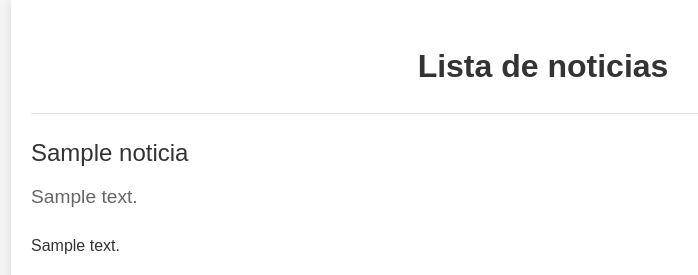
After one commit to JoseIgnacio2020/mega_proyect, a PHP site: template templates/index.html.twig in a window 1280 px wide. The commit adds this page. Shown: the top 275 px of the page, without its empty margins (97-795 px from the left). Run offline with PHP 8.4, Linux system fonts and the light colour scheme; the template is opened without the code that fills it: most values are stand-ins (such as "Sample title", 1, 10 or a date in 2020); some libraries are stand-ins or nearby versions.

Commit message:
Se suben los ultimos cambios.

```diff
--- /dev/null
+++ b/SQL/css/styles.css
@@ -0,0 +1,66 @@
+body {
+    font-family: Arial, sans-serif;
+    line-height: 1.6;
+    margin: 0;
+    padding: 0;
+    background-color: #f4f4f4;
+    color: #333;
+}
+
+.container {
+    width: 80%;
+    margin: 0 auto;
+    padding: 20px;
+    background: #fff;
+    box-shadow: 0 0 10px rgba(0, 0, 0, 0.1);
+}
+
+h1 {
+    text-align: center;
+    color: #333;
+    margin-bottom: 20px;
+}
+
+.noticia {
+    border-bottom: 1px solid #e4e4e4;
+    padding-bottom: 20px;
+    margin-bottom: 20px;
+}
+
+.noticia:last-child {
+    border-bottom: none;
+}
+
+.title {
+    font-size: 1.5em;
+    color: #333;
+    margin-bottom: 10px;
+}
+
+.description {
+    font-size: 1.2em;
+    color: #666;
+    margin-bottom: 20px;
+}
+
+.content {
+    font-size: 1em;
+    color: #333;
+    margin-bottom: 20px;
+}
+
+.video-container {
+    text-align: center;
+    margin-bottom: 20px;
+}
+
+.video-container iframe {
+    max-width: 100%;
+    height: auto;
+}
+
+hr {
+    border: 0;
+    border-top: 1px solid #e4e4e4;
+    margin: 20px 0;
+}
--- /dev/null
+++ b/templates/index.html.twig
@@ -0,0 +1,30 @@
+<!DOCTYPE html>
+<html>
+<head>
+    <title>Lista de noticias</title>
+    <link rel="stylesheet" type="text/css" href="/css/styles.css">
+</head>
+<body>
+    <div class="container">
+        <h1>Lista de noticias</h1>
+        {% for noticia in noticias %}
+            <div class="noticia">
+                <hr>
+                <div class="title">{{ noticia.titulo }}</div>
+                <div class="description">{{ noticia.descripcion }}</div>
+                <div class="content">
+                    <p>{{ noticia.contenido }}</p>
+                </div>
+                <div class="video-container">
+                    <iframe width="560" height="315"
+                        src="https://www.youtube.com/embed/{{ noticia.id_video }}"
+                        title="{{ noticia.titulo_video }}" frameborder="0"
+                        allow="accelerometer; autoplay; clipboard-write; encrypted-media; gyroscope; picture-in-picture; web-share"
+                        referrerpolicy="strict-origin-when-cross-origin" allowfullscreen>
+                    </iframe>
+                </div>
+            </div>
+        {% endfor %}
+    </div>
+</body>
+</html>
```
Also changed, not shown: SQL/InsertTables.sql (+58 -11 lines), SQL/scripts.sql (+7 -2 lines), index.php (+55 -4 lines), templates/index.twig (deleted, +0 -9 lines), 1 other file.
